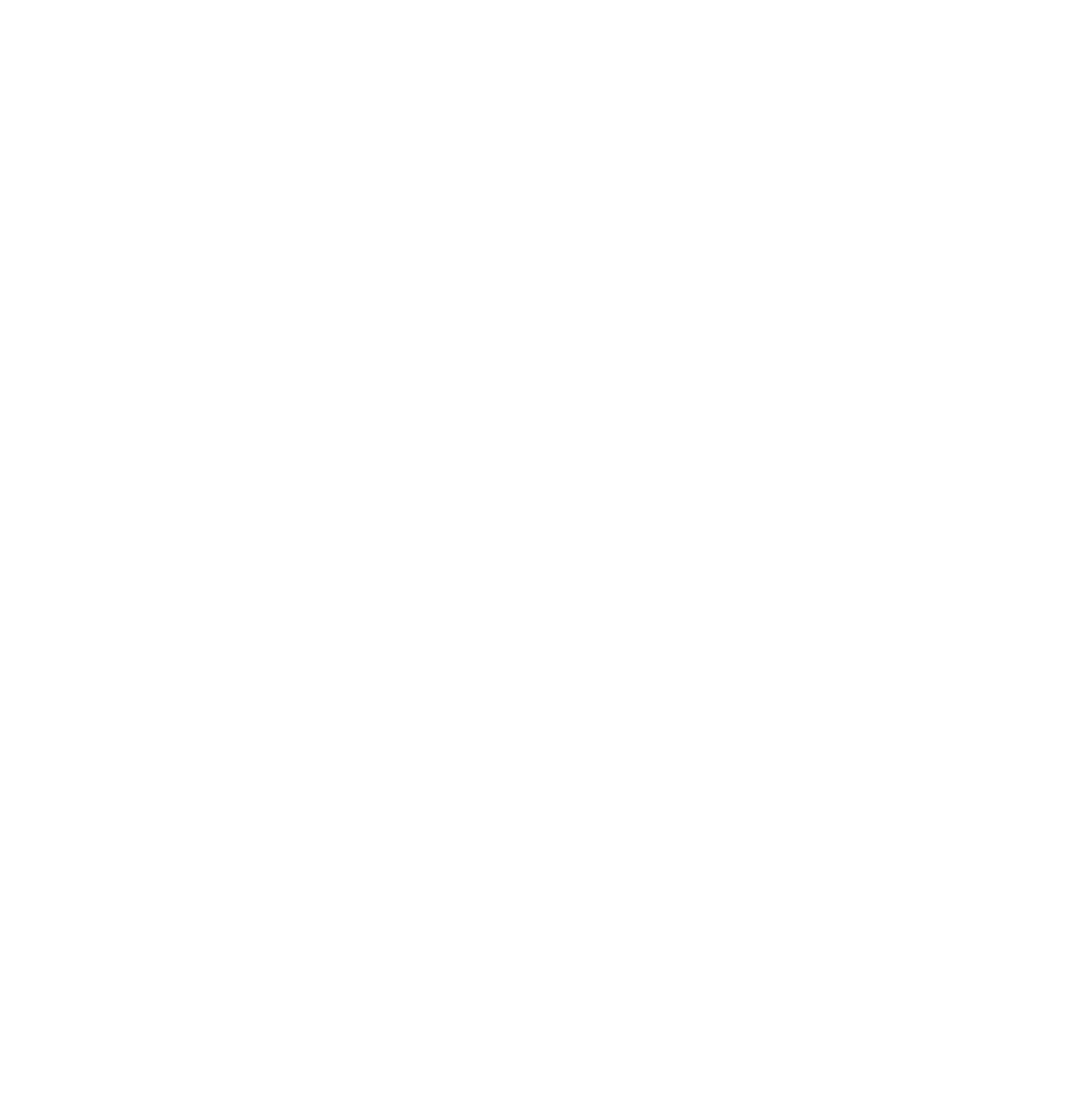
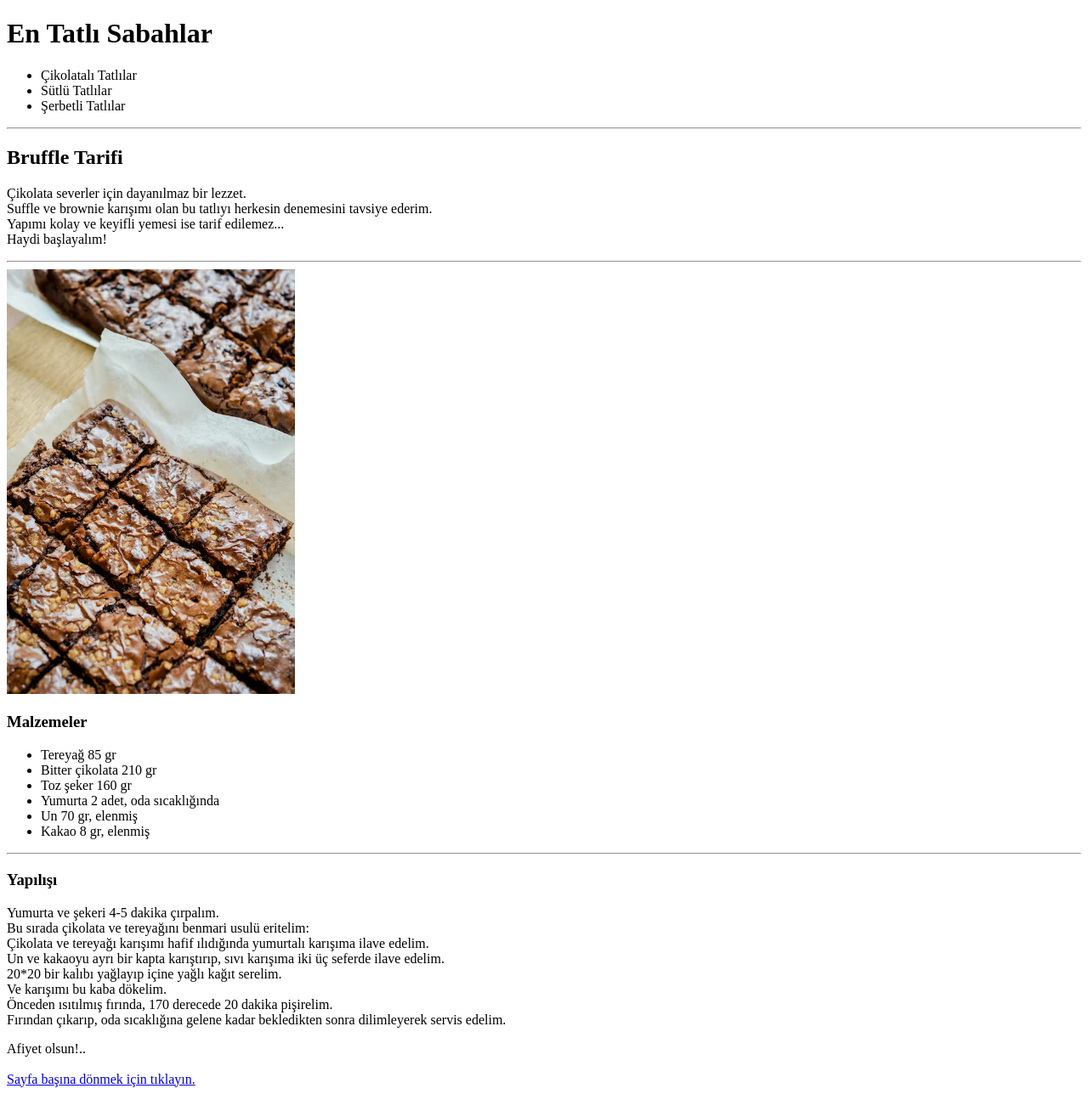
Before and after one commit to semradinc/semraHtml, a plain HTML site: page Odev3-tatlıTarifi/index.html in a window 1280 px wide. Shown: the whole page at 85% size. Before the commit the page ends 800 px from the top, so only its background shows below. Drawn offline with Linux system fonts and the light colour scheme.

Commit message:
Tarif ve gorsel eklendi

```diff
--- a/Odev3-tatlıTarifi/index.html
+++ b/Odev3-tatlıTarifi/index.html
@@ -7,6 +7,71 @@
     <title>En Tatlı Sabahlar</title>
 </head>
 <body>
+    <!-- navbar start -->
+    <header>
+        <h1 id="Baslik">En Tatlı Sabahlar</h1>
 
+        <nav>
+            <ul>
+                <li>Çikolatalı Tatlılar</li>
+                <li>Sütlü Tatlılar</li>
+                <li>Şerbetli Tatlılar</li>
+            </ul>
+        </nav>
+    </header>
+    <!-- navbar end -->
+    <hr>
+    <!-- Content Start -->
+    <section>
+    <h2>Bruffle Tarifi</h2>
+    <p>
+        Çikolata severler için dayanılmaz bir lezzet. <br>
+        Suffle ve brownie karışımı olan bu tatlıyı herkesin denemesini tavsiye ederim. <br>
+        Yapımı kolay ve keyifli yemesi ise tarif edilemez... <br>
+        Haydi başlayalım!
+    </p>
+    <hr>
+
+
+    <!-- Article Start -->
+    <article>
+        <img height="500" src="/img/brownie-1515037893149-de7f840978e2.avif" alt="Tatlı görseli">
+        <h3>Malzemeler</h3>
+        <ul>
+            <li>Tereyağ 85 gr</li>
+            <li>Bitter çikolata 210 gr</li>
+            <li>Toz şeker 160 gr</li>
+            <li>Yumurta 2 adet, oda sıcaklığında</li>
+            <li>Un 70 gr, elenmiş</li>
+            <li>Kakao 8 gr, elenmiş</li>
+        </ul>
+        <hr>
+        <h3>Yapılışı</h3>
+        <p>
+            Yumurta ve şekeri 4-5 dakika çırpalım. <br>
+            Bu sırada çikolata ve tereyağını benmari usulü eritelim: <br>
+            Çikolata ve tereyağı karışımı hafif ılıdığında yumurtalı karışıma ilave edelim. <br>
+            Un ve kakaoyu ayrı bir kapta karıştırıp, sıvı karışıma iki üç seferde ilave edelim. <br>
+            20*20 bir kalıbı yağlayıp içine yağlı kağıt serelim. <br>
+            Ve karışımı bu kaba dökelim. <br>
+            Önceden ısıtılmış fırında, 170 derecede 20 dakika pişirelim. <br>
+            Fırından çıkarıp, oda sıcaklığına gelene kadar bekledikten sonra dilimleyerek servis edelim.
+
+        </p>
+
+    </article>
+    <!-- Article end -->
+
+    </section>
+    <!-- Content end -->
+
+    <!-- Footer Start -->
+    <footer>
+        Afiyet olsun!.. <br>
+        <br>
+        <a href="#Baslik">Sayfa başına dönmek için tıklayın.</a>
+
+    </footer>
+    <!-- Footer End -->
 </body>
 </html>
```
Also changed, not shown: img/brownie-1515037893149-de7f840978e2.avif (added).
